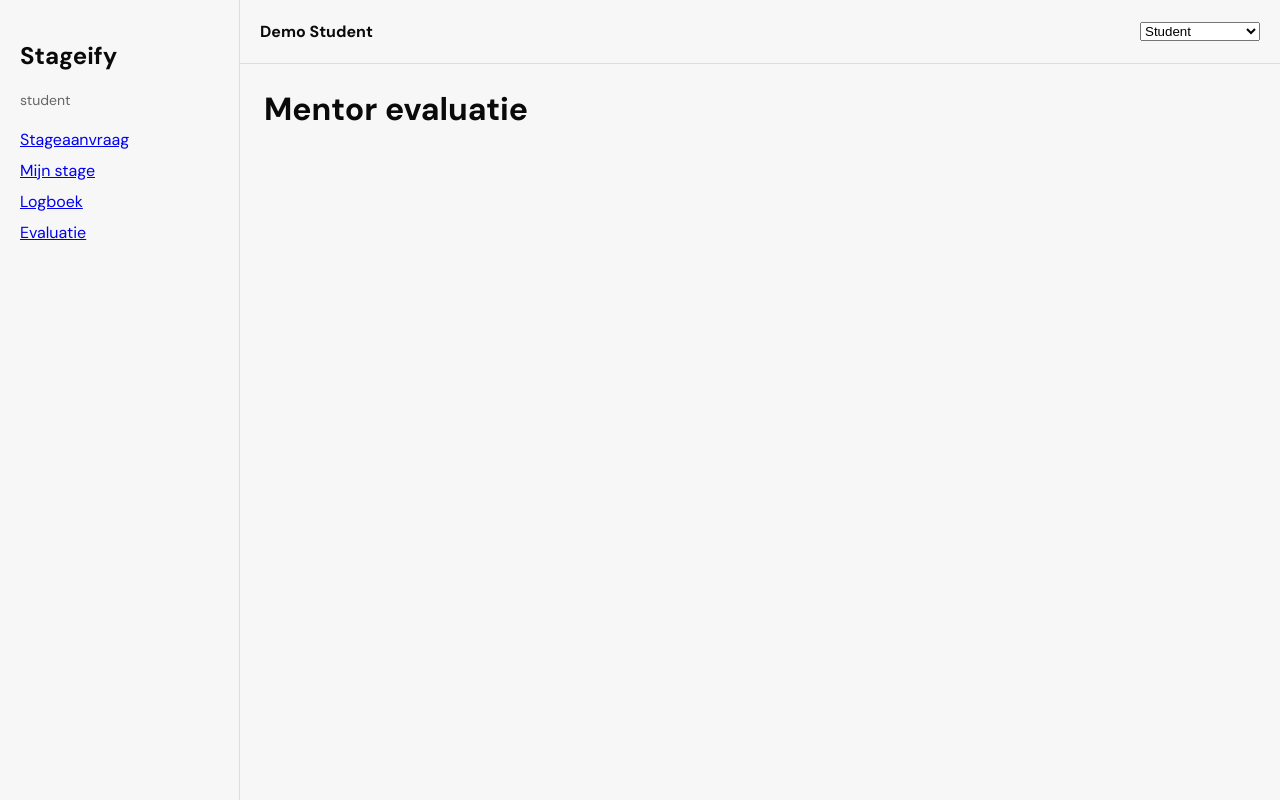
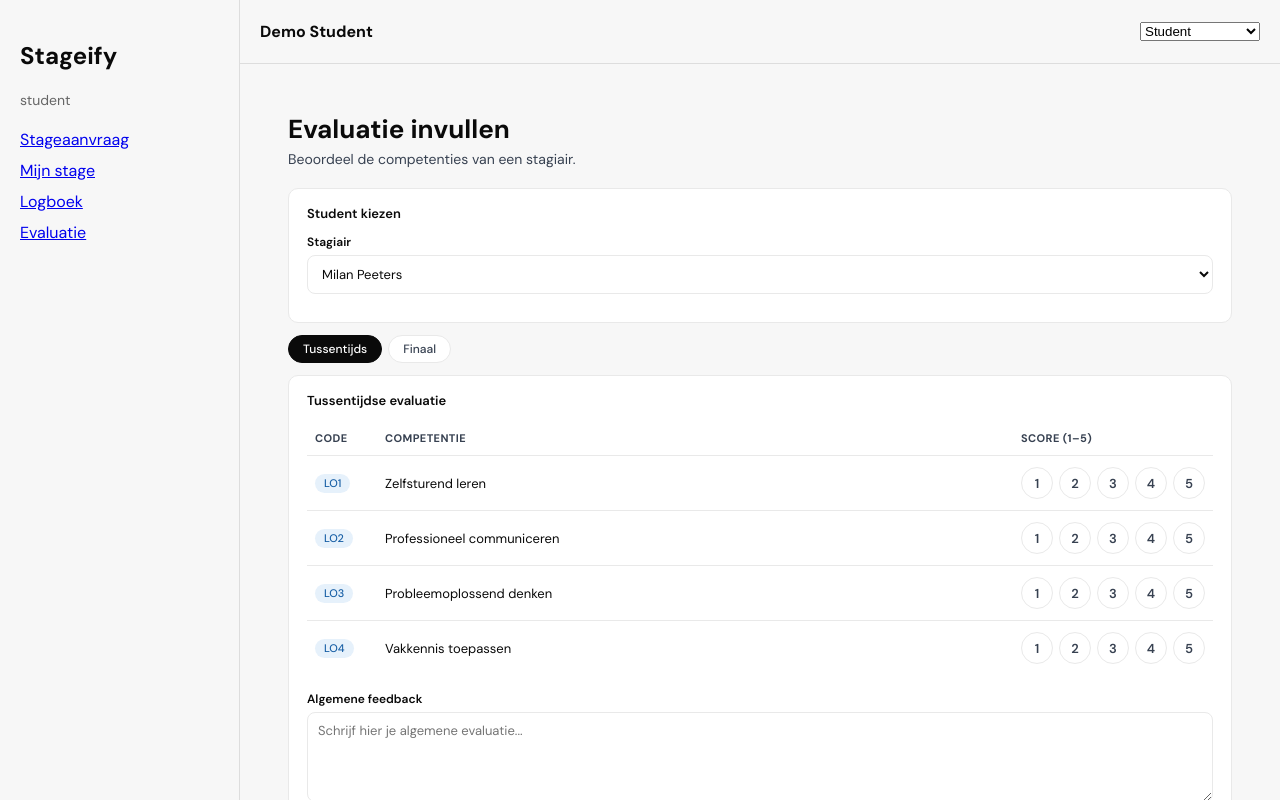
Before and after one commit to amingharbaoui/programming_project_group_1, a React (Vite) app in the folder frontend/: page /mentor/evaluation in a window 1280 px wide. Shown: the top 800 px of the page. Built offline with nearby package versions, Linux system fonts and the light colour scheme.

Commit message:
feat: MentorEvaluationPage volledig uitgewerkt met score knoppen

```diff
--- a/frontend/src/features/mentor/pages/MentorEvaluationPage.jsx
+++ b/frontend/src/features/mentor/pages/MentorEvaluationPage.jsx
@@ -1,3 +1,197 @@
+import { useState } from "react";
+
+// Competenties — worden later dynamisch uit de backend gehaald.
+// Voor nu: demo op basis van de database schema (4 competenties).
+const COMPETENTIES = [
+  { id: 1, code: "LO1", naam: "Zelfsturend leren" },
+  { id: 2, code: "LO2", naam: "Professioneel communiceren" },
+  { id: 3, code: "LO3", naam: "Probleemoplossend denken" },
+  { id: 4, code: "LO4", naam: "Vakkennis toepassen" },
+];
+
+// Demo studenten voor de selector.
+const DEMO_STUDENTEN = [
+  { id: 1, naam: "Milan Peeters" },
+  { id: 2, naam: "Lena Wouters" },
+  { id: 3, naam: "Bram Claes" },
+];
+
+function ScoreKnoppen({ waarde, onChange }) {
+  return (
+    <div className="score_knoppen">
+      {[1, 2, 3, 4, 5].map((n) => (
+        <button
+          key={n}
+          type="button"
+          className={`score_knop${waarde === n ? " geselecteerd" : ""}`}
+          onClick={() => onChange(n)}
+        >
+          {n}
+        </button>
+      ))}
+    </div>
+  );
+}
+
+function EvalForm({ type, scores, setScores, onSubmit, bezig }) {
+  return (
+    <div className="card">
+      <div className="card_title">
+        {type === "tussentijds" ? "Tussentijdse evaluatie" : "Finale evaluatie"}
+      </div>
+
+      <table className="tbl">
+        <thead>
+          <tr>
+            <th style={{ width: "70px" }}>Code</th>
+            <th>Competentie</th>
+            <th style={{ width: "180px" }}>Score (1–5)</th>
+          </tr>
+        </thead>
+        <tbody>
+          {COMPETENTIES.map((c) => (
+            <tr key={c.id}>
+              <td>
+                <span className="status s_info">{c.code}</span>
+              </td>
+              <td>{c.naam}</td>
+              <td>
+                <ScoreKnoppen
+                  waarde={scores[c.id] || null}
+                  onChange={(val) =>
+                    setScores((prev) => ({ ...prev, [c.id]: val }))
+                  }
+                />
+              </td>
+            </tr>
+          ))}
+        </tbody>
+      </table>
+
+      <div className="form_group" style={{ marginTop: "16px" }}>
+        <label className="form_label">Algemene feedback</label>
+        <textarea
+          className="form_textarea"
+          placeholder="Schrijf hier je algemene evaluatie..."
+          value={scores.__feedback || ""}
+          onChange={(e) =>
+            setScores((prev) => ({ ...prev, __feedback: e.target.value }))
+          }
+        />
+      </div>
+
+      <div className="actions" style={{ marginTop: "10px" }}>
+        <button className="btn primary" disabled={bezig} onClick={onSubmit}>
+          {bezig ? "Opslaan..." : "Evaluatie indienen"}
+        </button>
+      </div>
+    </div>
+  );
+}
+
 export default function MentorEvaluationPage() {
-  return <h1>Mentor evaluatie</h1>;
+  const [studentId, setStudentId] = useState(1);
+  const [activeTab, setActiveTab] = useState("tussentijds");
+
+  const [scoresTussentijds, setScoresTussentijds] = useState({});
+  const [scoresFinaal, setScoresFinaal] = useState({});
+  const [bezig, setBezig] = useState(false);
+  const [melding, setMelding] = useState("");
+
+  async function handleSubmit() {
+    const scores = activeTab === "tussentijds" ? scoresTussentijds : scoresFinaal;
+    const aantalIngevuld = COMPETENTIES.filter((c) => scores[c.id]).length;
+
+    if (aantalIngevuld < COMPETENTIES.length) {
+      setMelding("Geef voor elke competentie een score in.");
+      return;
+    }
+
+    setBezig(true);
+    setMelding("");
+
+    // TODO: koppelen aan POST /api/evaluaties zodra backend klaar is.
+    await new Promise((r) => setTimeout(r, 800));
+    setMelding("Evaluatie opgeslagen! (demo — backend nog niet gekoppeld)");
+    setBezig(false);
+  }
+
+  const geselecteerdeStudent = DEMO_STUDENTEN.find((s) => s.id === studentId);
+
+  return (
+    <div className="page_inner">
+      <div className="page_header">
+        <div>
+          <h1>Evaluatie invullen</h1>
+          <p>Beoordeel de competenties van een stagiair.</p>
+        </div>
+      </div>
+
+      {/* Student selector */}
+      <div className="card" style={{ marginBottom: "12px" }}>
+        <div className="card_title">Student kiezen</div>
+        <div className="form_group">
+          <label className="form_label">Stagiair</label>
+          <select
+            className="form_input"
+            value={studentId}
+            onChange={(e) => setStudentId(Number(e.target.value))}
+          >
+            {DEMO_STUDENTEN.map((s) => (
+              <option key={s.id} value={s.id}>
+                {s.naam}
+              </option>
+            ))}
+          </select>
+        </div>
+      </div>
+
+      {/* Type tabs */}
+      <div className="chips" style={{ marginBottom: "12px" }}>
+        <button
+          className={`chip${activeTab === "tussentijds" ? " actief" : ""}`}
+          onClick={() => setActiveTab("tussentijds")}
+        >
+          Tussentijds
+        </button>
+        <button
+          className={`chip${activeTab === "finaal" ? " actief" : ""}`}
+          onClick={() => setActiveTab("finaal")}
+        >
+          Finaal
+        </button>
+      </div>
+
+      {melding && (
+        <div className="card" style={{ marginBottom: "12px" }}>
+          <span className="status s_info">{melding}</span>
+        </div>
+      )}
+
+      {activeTab === "tussentijds" ? (
+        <EvalForm
+          type="tussentijds"
+          scores={scoresTussentijds}
+          setScores={setScoresTussentijds}
+          onSubmit={handleSubmit}
+          bezig={bezig}
+        />
+      ) : (
+        <EvalForm
+          type="finaal"
+          scores={scoresFinaal}
+          setScores={setScoresFinaal}
+          onSubmit={handleSubmit}
+          bezig={bezig}
+        />
+      )}
+
+      <div className="card" style={{ marginTop: "4px" }}>
+        <p className="muted">
+          Evaluatie voor: <strong>{geselecteerdeStudent?.naam}</strong> — type:{" "}
+          <strong>{activeTab}</strong>
+        </p>
+      </div>
+    </div>
+  );
 }
```
